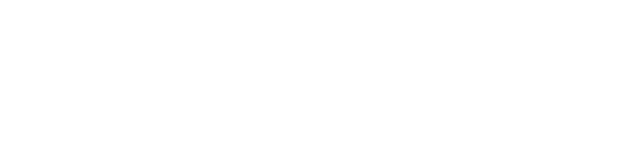
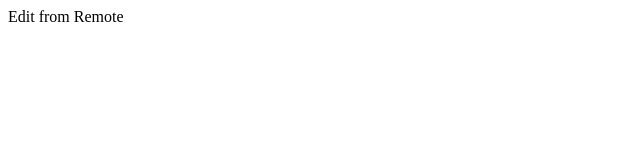
Before and after one commit to Hyn10546/firstRepo, a plain HTML site: page index.html in a window 1280 px wide. Shown: the whole page, without its empty margins (0-640 px from the left). Drawn offline with Linux system fonts and the light colour scheme.

Commit message:
Update index.html
Edit from Remote for TEST

```diff
--- a/index.html
+++ b/index.html
@@ -6,6 +6,6 @@
     <title>Document</title>
 </head>
 <body>
-
+    Edit from Remote
 </body>
 </html>
```
